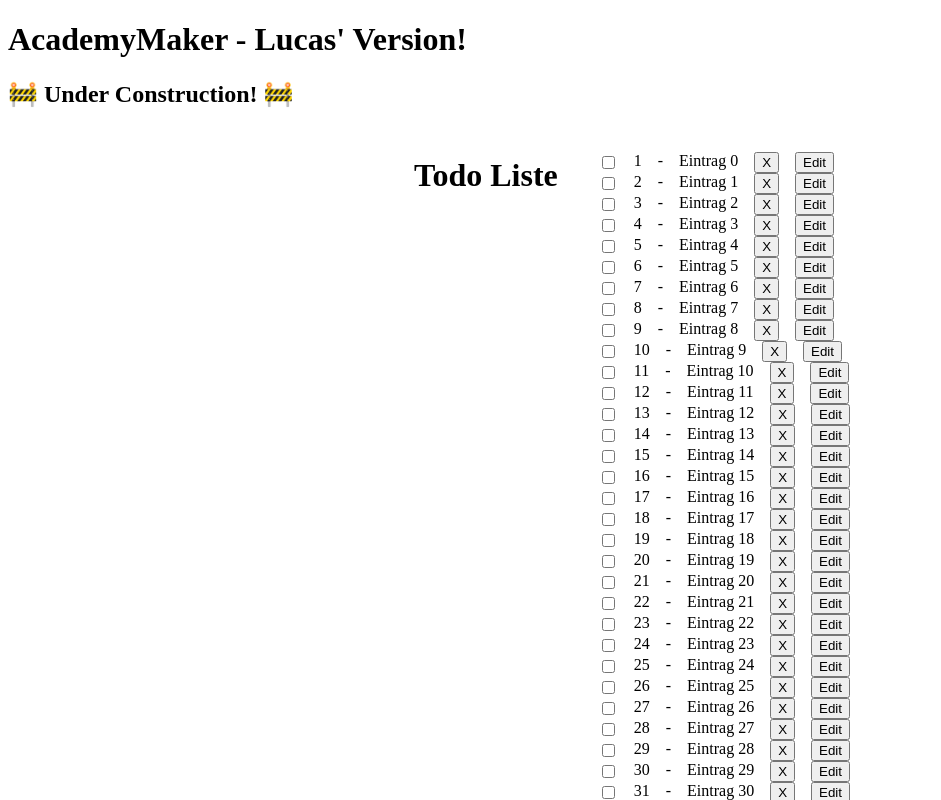
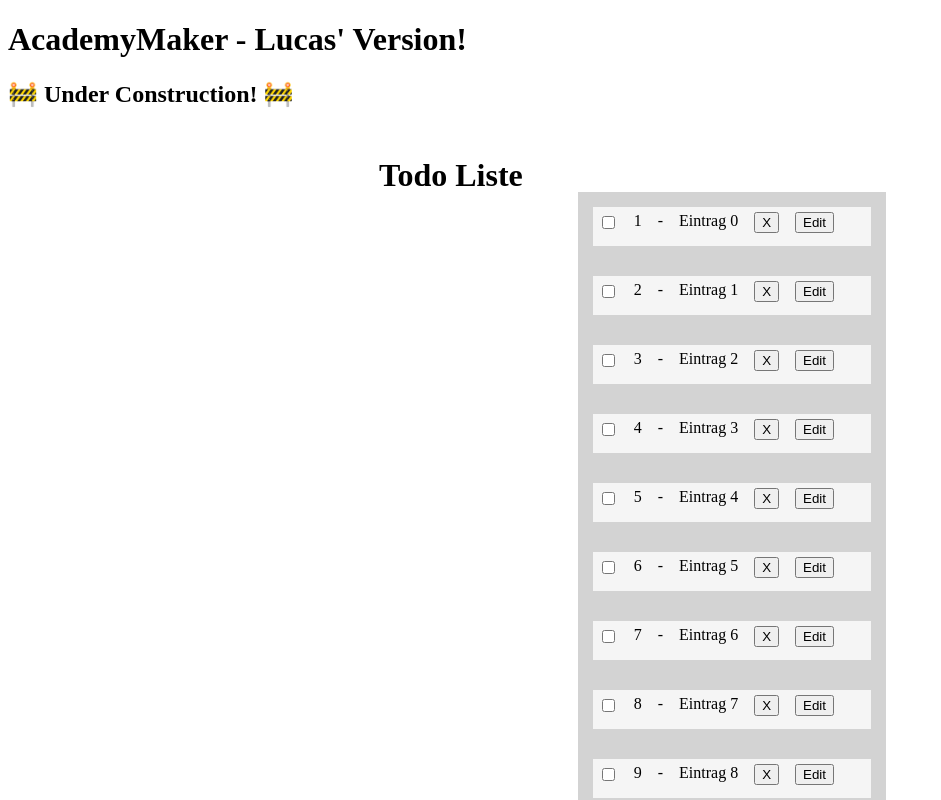
Before and after one commit to Tasterloster/my_second_Website, a Vue app: page / in a window 1280 px wide. Shown: the top 800 px of the page, without its empty margins (0-941 px from the left). Built offline with nearby package versions, Linux system fonts and the light colour scheme; the HTML template or start-up script is replaced by a standard one.

Commit message:
copied somebodies work and it works :) trying to understand now

```diff
--- a/src/TodoItem.vue
+++ b/src/TodoItem.vue
@@ -3,7 +3,6 @@ import TodoDoneButton from "@/TodoDoneButton.vue";
 import TodoEditButton from "@/TodoEditButton.vue";
 import {nextTick, ref, useTemplateRef} from "vue";
 import TodoEditDoneButton from "@/TodoEditDoneButton.vue";
-import {list} from "postcss";
 
 
 const inputRef = ref<HTMLInputElement | null>(null)
--- a/src/TodoList.vue
+++ b/src/TodoList.vue
@@ -1,10 +1,18 @@
 <script setup lang="ts">
-import {computed, ref, watch} from "vue";
+import {computed, ref } from "vue";
 import TodoItem from "@/TodoItem.vue";
 
 let id = 0
 const todosSize = 100
 const globalEditActive = ref(false)
+const draggingItem = ref<todo|null>(null)
+
+interface todo {
+  id: number
+  text: string
+  done: boolean
+}
+
 
 const todos = ref<{ id: number, text: string, done: boolean }[]>([])
 for (let i = 0; i < todosSize; i++) {
@@ -34,22 +42,43 @@ function flagDone(id: number){
 function editActive(){
   globalEditActive.value = true
 }
+function startDragging(todo: todo){
+  draggingItem.value = todo
+}
+
+function handleDrop(targetItem: todo){
+  if (!draggingItem.value || draggingItem.value.id === targetItem.id) return
+
+  const draggedIndex = todos.value.findIndex(i => i.id === draggingItem.value!.id)
+  const targetIndex = todos.value.findIndex(i => i.id === targetItem.id)
+
+  todos.value.splice(draggedIndex, 1)
+  todos.value.splice(targetIndex, 0, draggingItem.value)
+
+  draggingItem.value = null
+}
 </script>
 
 <template>
   <body>
   <h1>Todo Liste</h1>
-  <div class="container">
+  <div class="listContainer">
     <ul class="list">
         <TodoItem
+          class="listItem"
           v-for = "(todo, idx) in hiddenTodos" :key="todo.id"
+          :draggable="true"
           :list_id = idx
           :initial_id = todo.id
           :initial_todo_item_name = todo.text
           :disable_edit = "globalEditActive"
           @edit_done="updateTodo"
           @done="flagDone"
-          @edit="editActive">
+          @edit="editActive"
+          @dragstart="startDragging(todo)"
+          @dragover.prevent
+          @drop="handleDrop(todo)"
+        >
         </TodoItem>
     </ul>
   </div>
@@ -57,9 +86,17 @@ function editActive(){
 </template>
 
 <style scoped>
-.container {
+.listItem {
   display: flex;
   flex-direction: column;
+  padding: 5px;
+  background: whitesmoke;
+  border: 15px solid lightgray;
 }
+.listContainer{
+  margin: 15px;
+  padding: 25px 0;
+  box-sizing: border-box;
 
+}
 </style>
```
